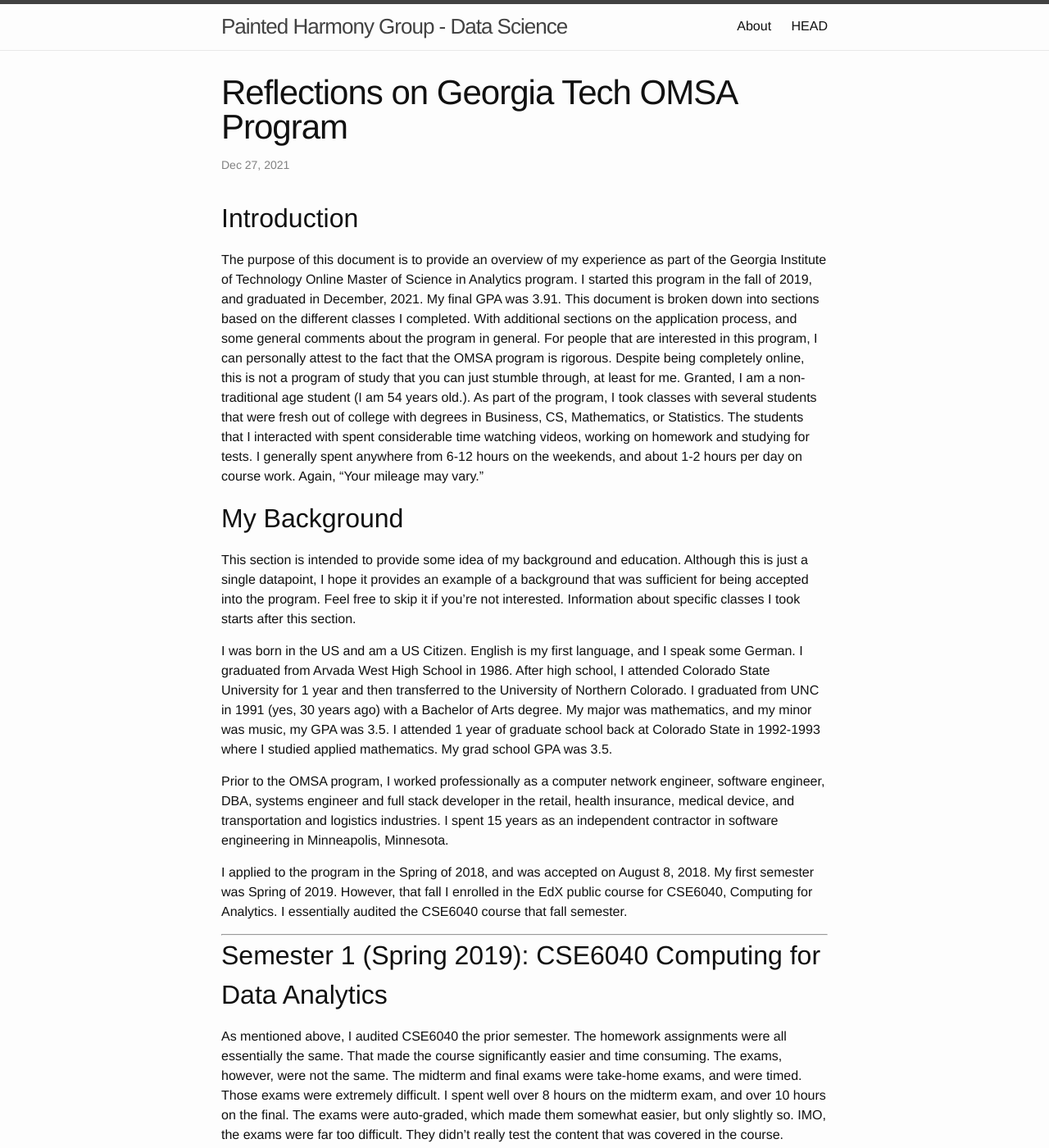
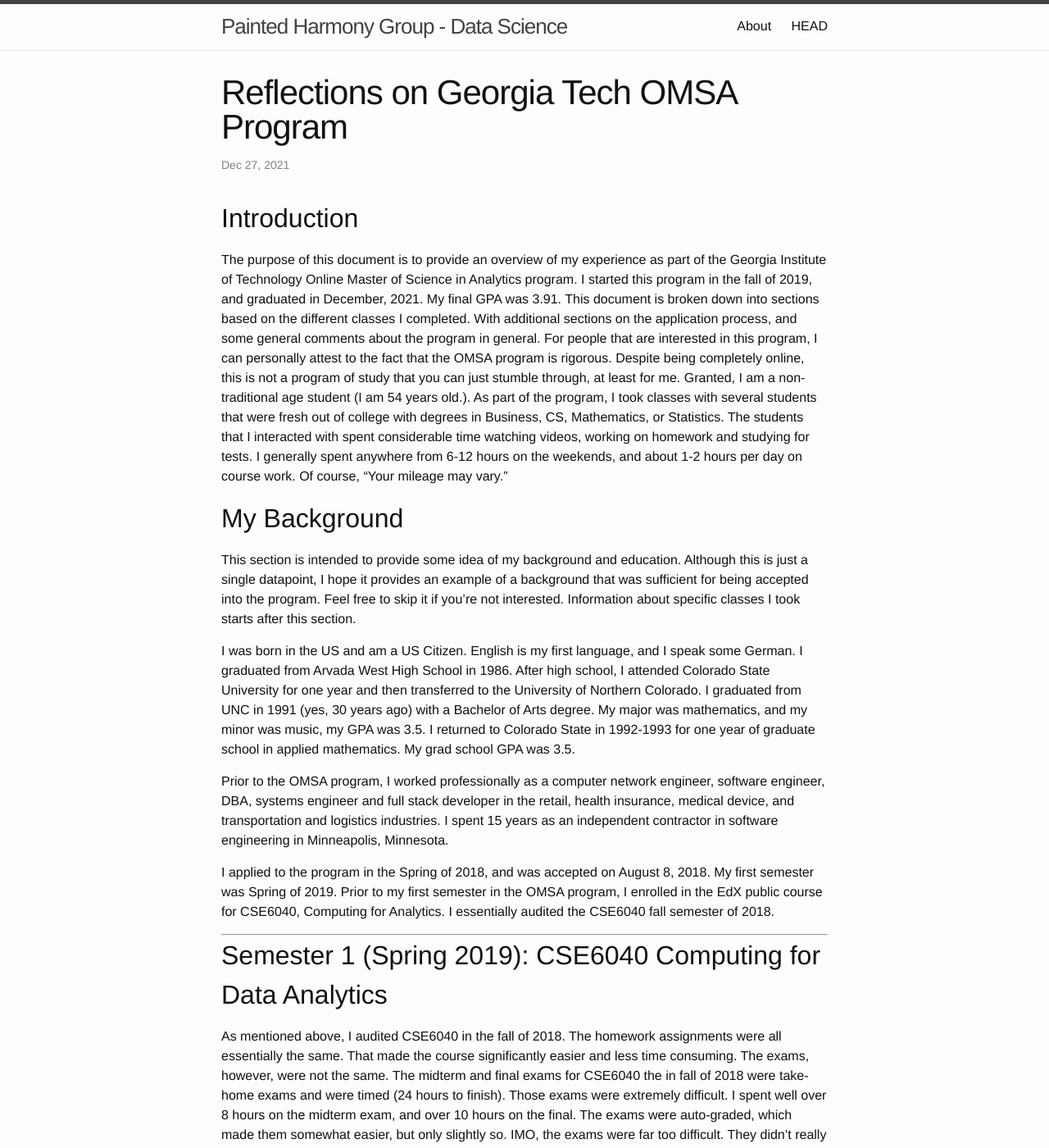
Before and after one commit to fractalbass/data_science, a Jekyll site: the page built from _posts/2021-12-28-data_science_33.markdown, in a window 1280 px wide and 1400 px high. Shown: the whole window at 82% size. Built offline with Jekyll 4.4.1, drawn with Linux system fonts in a browser that asks for light colours; some of the changed text lies outside the part shown.

Commit message:
More edits.

```diff
--- a/_posts/2021-12-28-data_science_33.markdown
+++ b/_posts/2021-12-28-data_science_33.markdown
@@ -7,23 +7,23 @@
 
 ## Introduction
 
-The purpose of this document is to provide an overview of my experience as part of the Georgia Institute of Technology Online Master of Science in Analytics program.  I started this program in the fall of 2019, and graduated in December, 2021.  My final GPA was 3.91.  This document is broken down into sections based on the different classes I completed.  With additional sections on the application process, and some general comments about the program in general.  For people that are interested in this program, I can personally attest to the fact that the OMSA program is rigorous.  Despite being completely online, this is not a program of study that you can just stumble through, at least for me.  Granted, I am a non-traditional age student (I am 54 years old.). As part of the program, I took classes with several students that were fresh out of college with degrees in Business, CS, Mathematics, or Statistics.  The students that I interacted with spent considerable time watching videos, working on homework and studying for tests.  I generally spent anywhere from 6-12 hours on the weekends, and about 1-2 hours per day on course work.  Again, “Your mileage may vary.”
+The purpose of this document is to provide an overview of my experience as part of the Georgia Institute of Technology Online Master of Science in Analytics program.  I started this program in the fall of 2019, and graduated in December, 2021.  My final GPA was 3.91.  This document is broken down into sections based on the different classes I completed.  With additional sections on the application process, and some general comments about the program in general.  For people that are interested in this program, I can personally attest to the fact that the OMSA program is rigorous.  Despite being completely online, this is not a program of study that you can just stumble through, at least for me.  Granted, I am a non-traditional age student (I am 54 years old.). As part of the program, I took classes with several students that were fresh out of college with degrees in Business, CS, Mathematics, or Statistics.  The students that I interacted with spent considerable time watching videos, working on homework and studying for tests.  I generally spent anywhere from 6-12 hours on the weekends, and about 1-2 hours per day on course work.  Of course, “Your mileage may vary.”
 
 ## My Background
 
 This section is intended to provide some idea of my background and education.  Although this is just a single datapoint, I hope it provides an example of a background that was sufficient for being accepted into the program.  Feel free to skip it if you’re not interested.  Information about specific classes I took starts after this section.
 
-I was born in the US and am a US Citizen.  English is my first language, and I speak some German. I graduated from Arvada West High School in 1986.  After high school, I attended Colorado State University for 1 year and then transferred to the University of Northern Colorado.  I graduated from UNC in 1991 (yes, 30 years ago) with a Bachelor of Arts degree.  My major was mathematics, and my minor was music, my GPA was 3.5.  I attended 1 year of graduate school back at Colorado State in 1992-1993 where I studied applied mathematics.  My grad school GPA was 3.5.
+I was born in the US and am a US Citizen.  English is my first language, and I speak some German. I graduated from Arvada West High School in 1986.  After high school, I attended Colorado State University for one year and then transferred to the University of Northern Colorado.  I graduated from UNC in 1991 (yes, 30 years ago) with a Bachelor of Arts degree.  My major was mathematics, and my minor was music, my GPA was 3.5.  I returned to Colorado State in 1992-1993 for one year of graduate school in applied mathematics.  My grad school GPA was 3.5.
 
 Prior to the OMSA program, I worked professionally as a computer network engineer, software engineer, DBA, systems engineer and full stack developer in the retail, health insurance, medical device, and transportation and logistics industries.  I spent 15 years as an independent contractor in software engineering in Minneapolis, Minnesota.
 
-I applied to the program in the Spring of 2018, and was accepted on August 8, 2018. My first semester was Spring of 2019.  However, that fall I enrolled in the EdX public course for CSE6040, Computing for  Analytics.  I essentially audited the CSE6040 course that fall semester.
+I applied to the program in the Spring of 2018, and was accepted on August 8, 2018. My first semester was Spring of 2019.  Prior to my first semester in the OMSA program, I enrolled in the EdX public course for CSE6040, Computing for  Analytics.  I essentially audited the CSE6040 fall semester of 2018.
 
 ---
 
 ## Semester 1 (Spring 2019):  CSE6040 Computing for Data Analytics
 
-As mentioned above, I audited CSE6040 the prior semester.  The homework assignments were all essentially the same.  That made the course significantly easier and time consuming.  The exams, however, were not the same.  The midterm and final exams were take-home exams, and were timed.  Those exams were extremely difficult.  I spent well over 8 hours on the midterm exam, and over 10 hours on the final.  The exams were auto-graded, which made them somewhat easier, but only slightly so.  IMO, the exams were far too difficult.  They didn’t really test the content that was covered in the course.
+As mentioned above, I audited CSE6040 in the fall of 2018.  The homework assignments were all essentially the same.  That made the course significantly easier and less time consuming.  The exams, however, were not the same.  The midterm and final exams for CSE6040 the in fall of 2018 were take-home exams and were timed (24 hours to finish).  Those exams were extremely difficult.  I spent well over 8 hours on the midterm exam, and over 10 hours on the final.  The exams were auto-graded, which made them somewhat easier, but only slightly so.  IMO, the exams were far too difficult.  They didn’t really test the content that was covered in the course.  I managed to get close to 100% on the midterm and close to 80% on the final.
 
 # Topics covered:
 (Most topics were done in Python.)  Python Review, Pairwise Association, Math/Floating Point Calculation, Web Mining, Pandas, Visualization, Relational Data, NumPy/SciPy, Ranking, Linear Regression, Classification, Clustering, Compression/Dimensionality Reduction, Eigenfaces.
```
